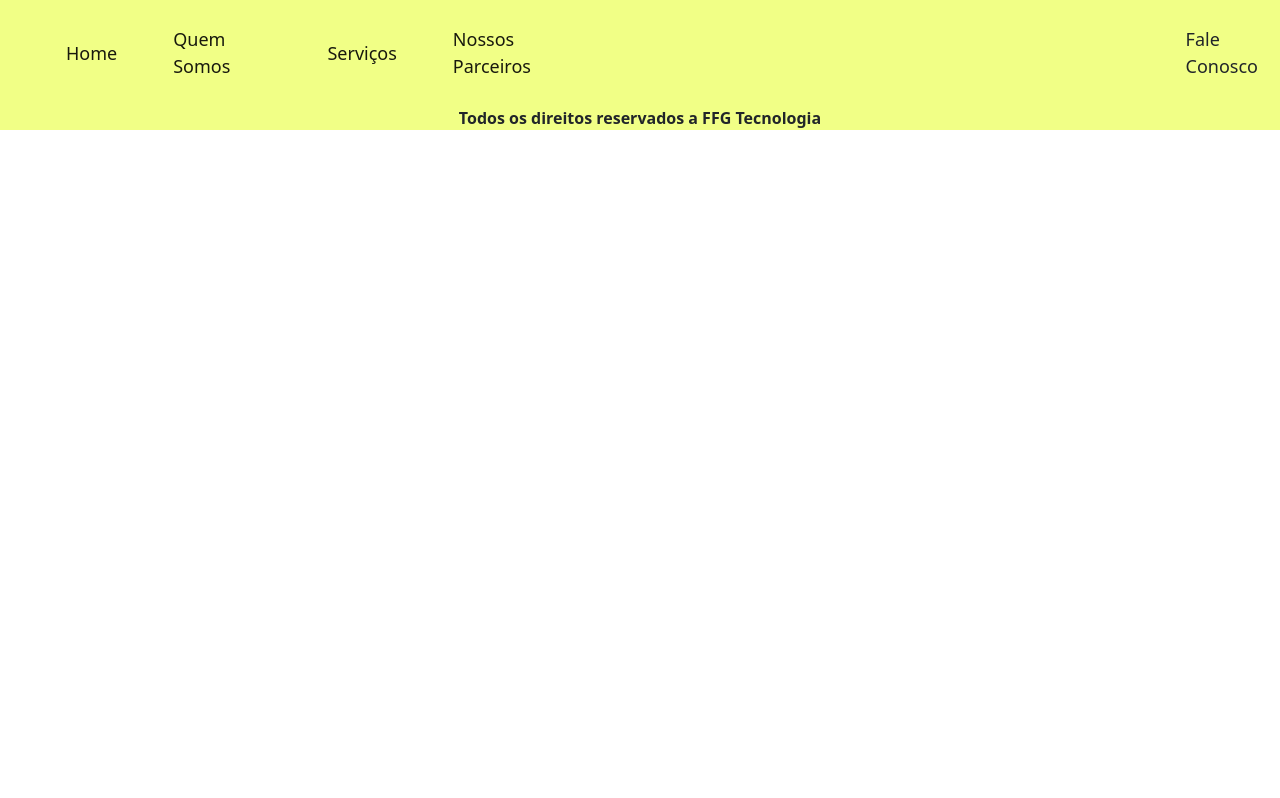
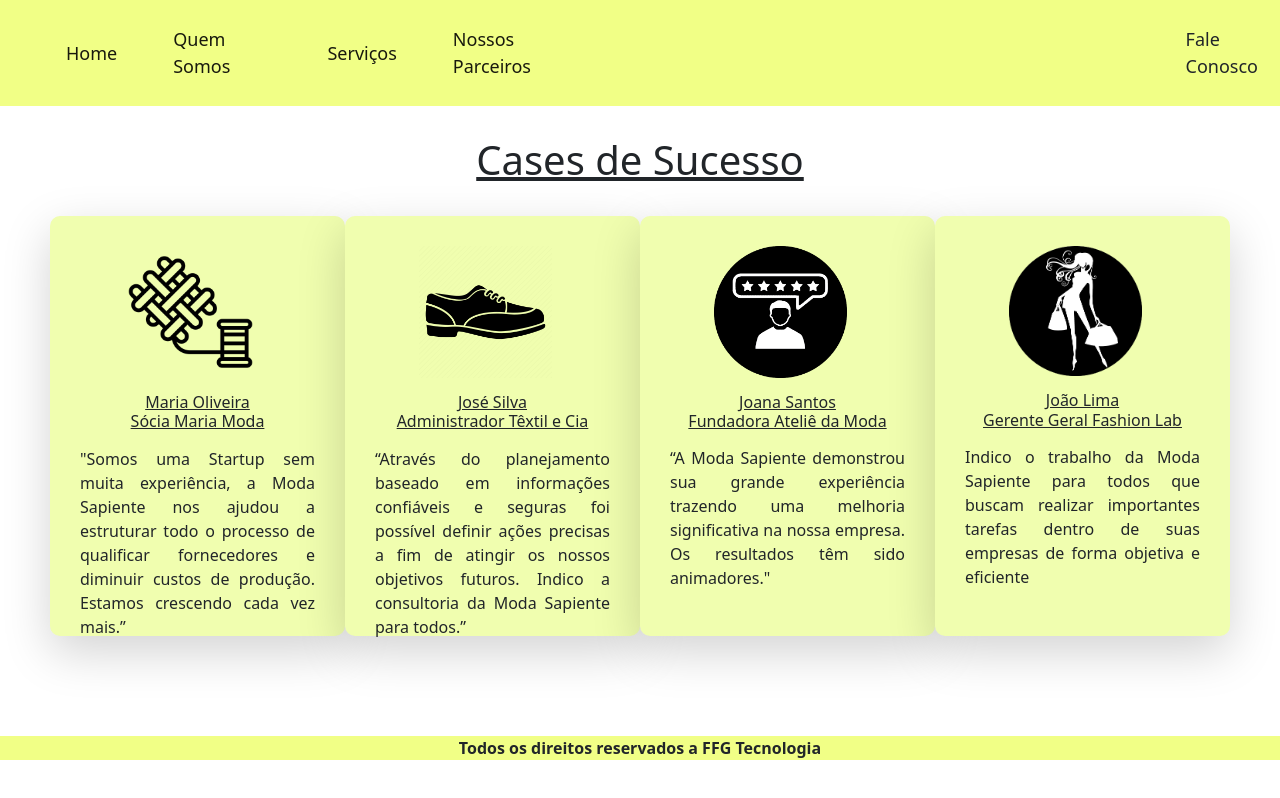
Before and after one commit to FelipeMon/moda-sapiente-bootstrap, a plain HTML site: page pages/parceiros.html in a window 1280 px wide. Drawn offline with nearby package versions, Linux system fonts and the light colour scheme.

Commit message:
inserido correções e melhorias na página de parceiros

```diff
--- a/pages/parceiros.html
+++ b/pages/parceiros.html
@@ -43,17 +43,51 @@
     </nav>
 
 
+    <div class="container">
+
+        <h1 class="cases__titulo">Cases de Sucesso</h1>
+
+    </div>
+
+    <div class="depoimentos">
+
+            <div class="depoimentos__parceiros shadow-lg">
+                <img src="../image/logo-parceiro1.png" class="img-fluid " alt= "Logo Parceiro 1"  >
+                <h3 class="depoimentos__cliente">Maria Oliveira<br>Sócia Maria Moda</h3>
+                <p class="depoimentos__texto"> "Somos uma Startup sem muita experiência, a Moda Sapiente nos ajudou a estruturar todo o processo de qualificar fornecedores e diminuir custos de produção. Estamos crescendo cada vez mais.”</p>
+                <br>
+            </div>
+
+            <div class="depoimentos__parceiros shadow-lg">
+                <img src="../image/logo-parceiro2.png" class="img-fluid" alt= "Logo Parceiro 2"  >
+                <h3 class="depoimentos__cliente"> José Silva <br> Administrador Têxtil e Cia </h3>
+                <p class="depoimentos__texto">“Através do planejamento baseado em informações confiáveis e seguras foi possível definir ações precisas a fim de atingir os nossos objetivos futuros. Indico a consultoria da Moda Sapiente para todos.”</p>
+                <br>
+            </div>
+
+            <div class="depoimentos__parceiros shadow-lg">
+                <img src="../image/logo-parceiro3.png" class="img-fluid" alt= "Logo Parceiro 3" >
+                <h3 class="depoimentos__cliente"> Joana Santos <br> Fundadora Ateliê da Moda</h3>
+                <p class="depoimentos__texto">“A Moda Sapiente demonstrou sua grande experiência trazendo uma melhoria significativa na nossa empresa. Os resultados têm sido animadores."</p>
+                <br>
+            </div>
+
+            <div class="depoimentos__parceiros shadow-lg">
+                <img src="../image/logo-parceiro4.jpg"  class="img-fluid" alt= "Logo Parceiro 4" >
+                <h3 class="depoimentos__cliente"> João Lima <br> Gerente Geral Fashion Lab</h3>
+                <p class="depoimentos__texto">Indico o trabalho da Moda Sapiente para todos que buscam realizar importantes tarefas dentro de suas empresas de forma objetiva e eficiente</p>
+            </div>
+
+</div>
+
     <script src="https://cdn.jsdelivr.net/npm/bootstrap@5.1.3/dist/js/bootstrap.bundle.min.js"
         integrity="sha384-ka7Sk0Gln4gmtz2MlQnikT1wXgYsOg+OMhuP+IlRH9sENBO0LRn5q+8nbTov4+1p"
         crossorigin="anonymous"></script>
 
 
-    <footer class="footer">
-        <strong>Todos os direitos reservados a FFG Tecnologia</strong>
-    </footer>
-
+        <footer class="footer">
+            <strong>Todos os direitos reservados a FFG Tecnologia</strong>
+        </footer>
 </body>
 
-
-
 </html>
--- a/style/parceiros.css
+++ b/style/parceiros.css
@@ -2,9 +2,27 @@
     background-color: #f1ff86;
 }
 
+.container{
+    text-align:center;
+    height: 10px;
+    margin-top:30px;
+    text-decoration: underline;
+    animation: container 1.5s;
+}
+
+@keyframes container{
+    0%{
+      opacity: 0;
+    }
+    50%{
+      opacity: 0.5;
+    }
+
+}
 .logo {
     width: 100px;
 }
+
 
 li {
     display: flex;
@@ -23,6 +41,55 @@ li {
     color: inherit;
 }
 
+
+.depoimentos{
+    display:flex;
+    justify-content: space-between;
+    margin:50px;
+    margin-top:70px;
+
+}
+
+.img-fluid{
+    width:70%;
+    height:70%;
+    padding-top: 10%;
+    padding-left: 25%;
+    margin-bottom: 15px;
+
+
+}
+
+
+
+.depoimentos__parceiros{
+    width:300px;
+    height: 420px;
+    background-color: #f0feaf;
+    border-radius: 10px;
+    margin-bottom: 50px;
+
+}
+.depoimentos__parceiros:hover {
+    width: 310px;
+    height: 430px;
+    background-color: #f1ff86;
+}
+
+.depoimentos__cliente{
+    font-size: 16px;
+    text-decoration: underline;
+    text-align: center;
+
+}
+
+.depoimentos__texto{
+    padding:0 30px 0 30px;
+    text-align: justify;
+    margin-top: 15px;
+
+}
+
 .footer {
     background-color: #f1ff86;
     text-align: center;
```
Also changed, not shown: index.html (+1 -1 lines), pages/quemSomos.html (+2 -2 lines), style/quemsomos.css (+11 -0 lines), image/logo-parceiro1.png (added), image/logo-parceiro2.png (added), image/logo-parceiro3.png (added), image/logo-parceiro4.jpg (added).
